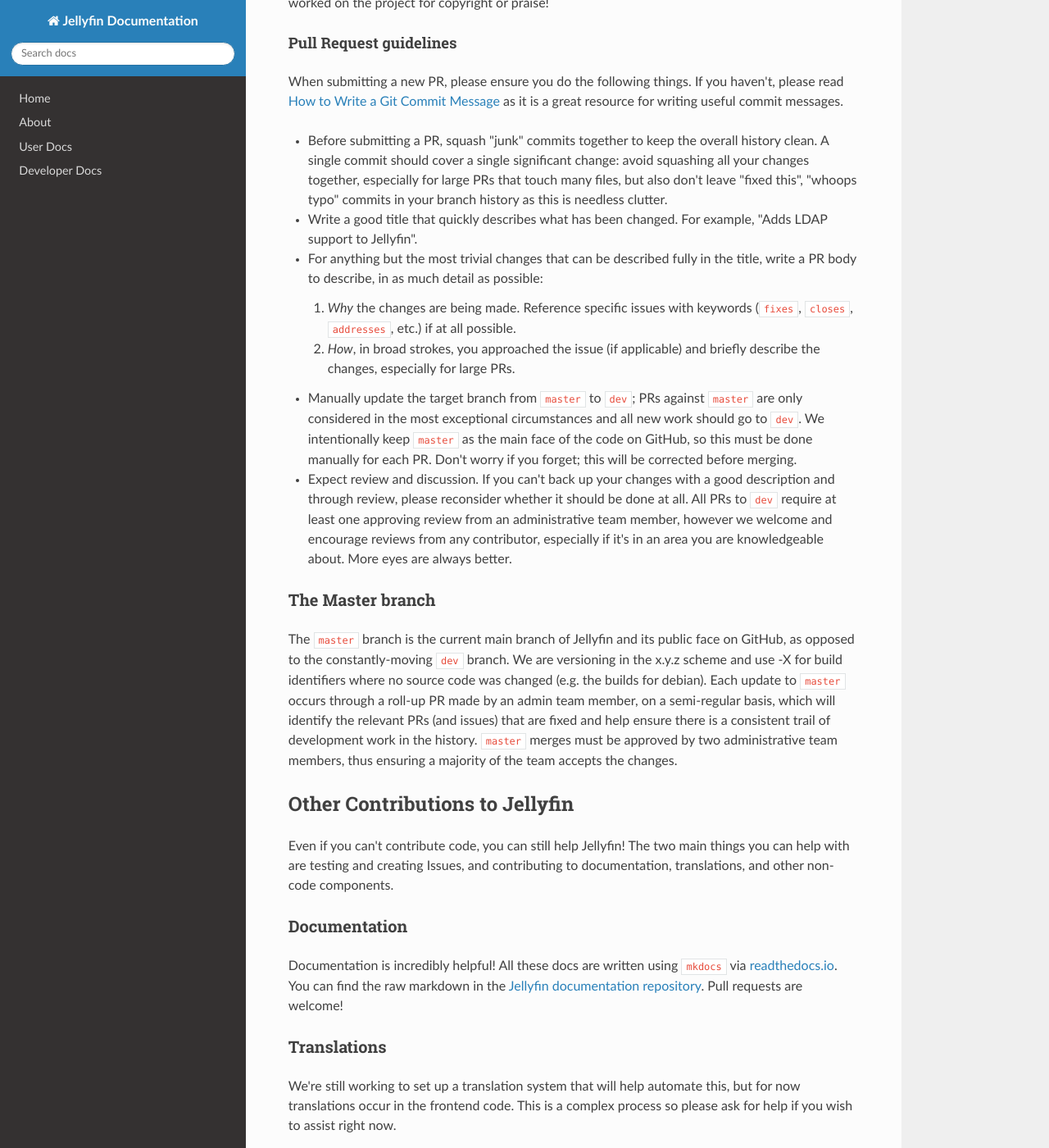
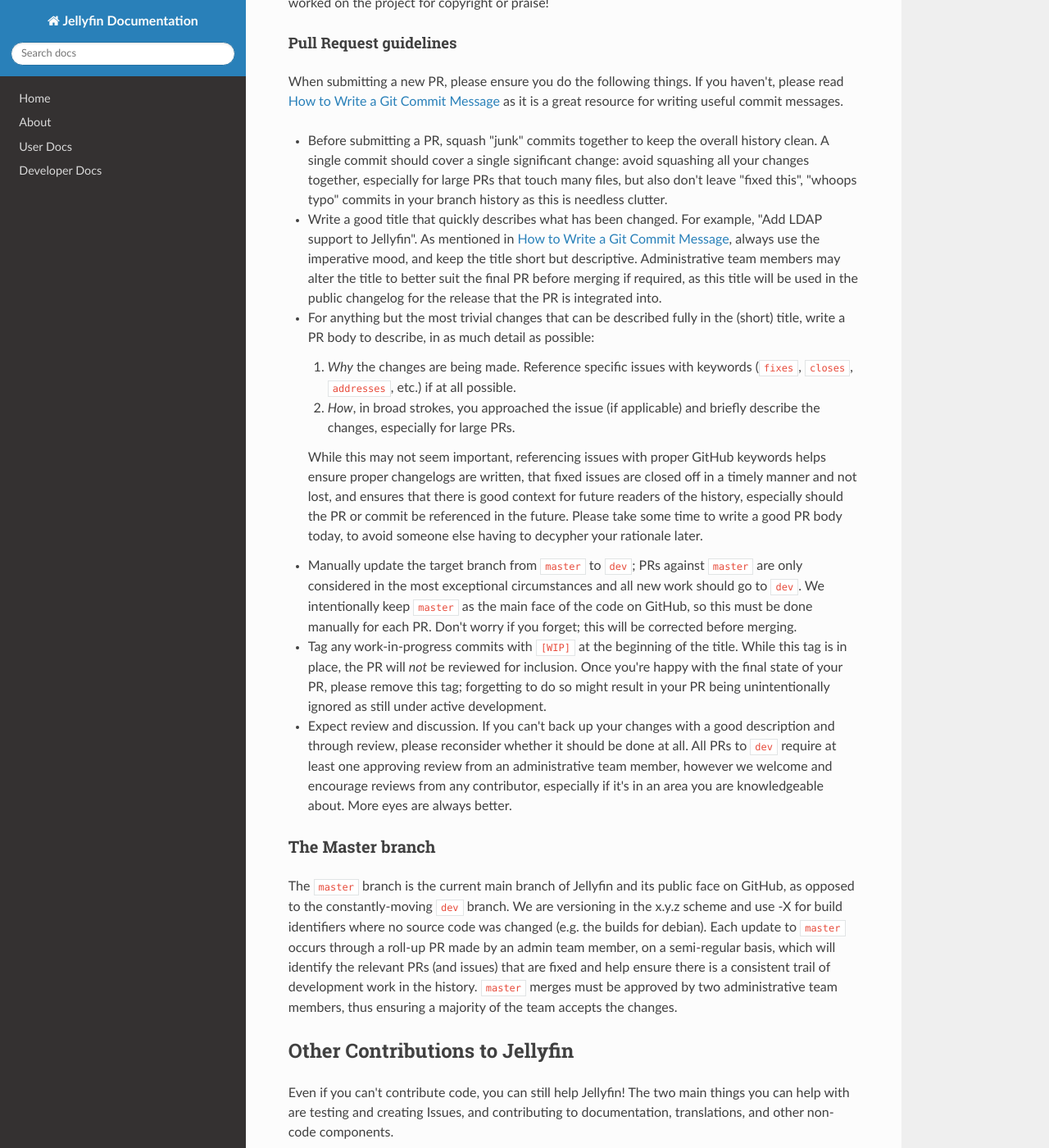
Before and after one commit to jellyfin-archive/jellyfin-docs, an MkDocs documentation site: the page built from docs/developer-docs/contributing.md, in a window 1280 px wide and 1400 px high, scrolled down 2192 px. Shown: the whole window at 82% size. Built offline with MkDocs 1.6.1, drawn with Linux system fonts in a browser that asks for light colours; nearby versions of some CDN libraries.

Commit message:
Expand the PR requirements with more information
1. Add a second reference to "How to Write a Git Commit Message",
because that article is *really* good.
2. Add better explanation of the short title.
3. Add WIP policy.
4. Add blurb about why Issues should be referenced in PR bodies.
5. Syntax cleanups

```diff
--- a/docs/developer-docs/contributing.md
+++ b/docs/developer-docs/contributing.md
@@ -83,15 +83,19 @@ When submitting a new PR, please ensure you do the following things. If you have
 
 * Before submitting a PR, squash "junk" commits together to keep the overall history clean. A single commit should cover a single significant change: avoid squashing all your changes together, especially for large PRs that touch many files, but also don't leave "fixed this", "whoops typo" commits in your branch history as this is needless clutter.
 
-* Write a good title that quickly describes what has been changed. For example, "Adds LDAP support to Jellyfin".
+* Write a good title that quickly describes what has been changed. For example, "Add LDAP support to Jellyfin". As mentioned in [How to Write a Git Commit Message](https://chris.beams.io/posts/git-commit/), always use the imperative mood, and keep the title short but descriptive. Administrative team members may alter the title to better suit the final PR before merging if required, as this title will be used in the public changelog for the release that the PR is integrated into.
 
-* For anything but the most trivial changes that can be described fully in the title, write a PR body to describe, in as much detail as possible:
+* For anything but the most trivial changes that can be described fully in the (short) title, write a PR body to describe, in as much detail as possible:
 
     1. *Why* the changes are being made. Reference specific issues with keywords (`fixes`, `closes`, `addresses`, etc.) if at all possible.
 
     1. *How*, in broad strokes, you approached the issue (if applicable) and briefly describe the changes, especially for large PRs.
 
+    While this may not seem important, referencing issues with proper GitHub keywords helps ensure proper changelogs are written, that fixed issues are closed off in a timely manner and not lost, and ensures that there is good context for future readers of the history, especially should the PR or commit be referenced in the future. Please take some time to write a good PR body today, to avoid someone else having to decypher your rationale later.
+
 * Manually update the target branch from `master` to `dev`; PRs against `master` are only considered in the most exceptional circumstances and all new work should go to `dev`. We intentionally keep `master` as the main face of the code on GitHub, so this must be done manually for each PR. Don't worry if you forget; this will be corrected before merging.
+
+* Tag any work-in-progress commits with `[WIP]` at the beginning of the title. While this tag is in place, the PR will *not* be reviewed for inclusion. Once you're happy with the final state of your PR, please remove this tag; forgetting to do so might result in your PR being unintentionally ignored as still under active development.
 
 * Expect review and discussion. If you can't back up your changes with a good description and through review, please reconsider whether it should be done at all. All PRs to `dev` require at least one approving review from an administrative team member, however we welcome and encourage reviews from any contributor, especially if it's in an area you are knowledgeable about. More eyes are always better.
 
```
